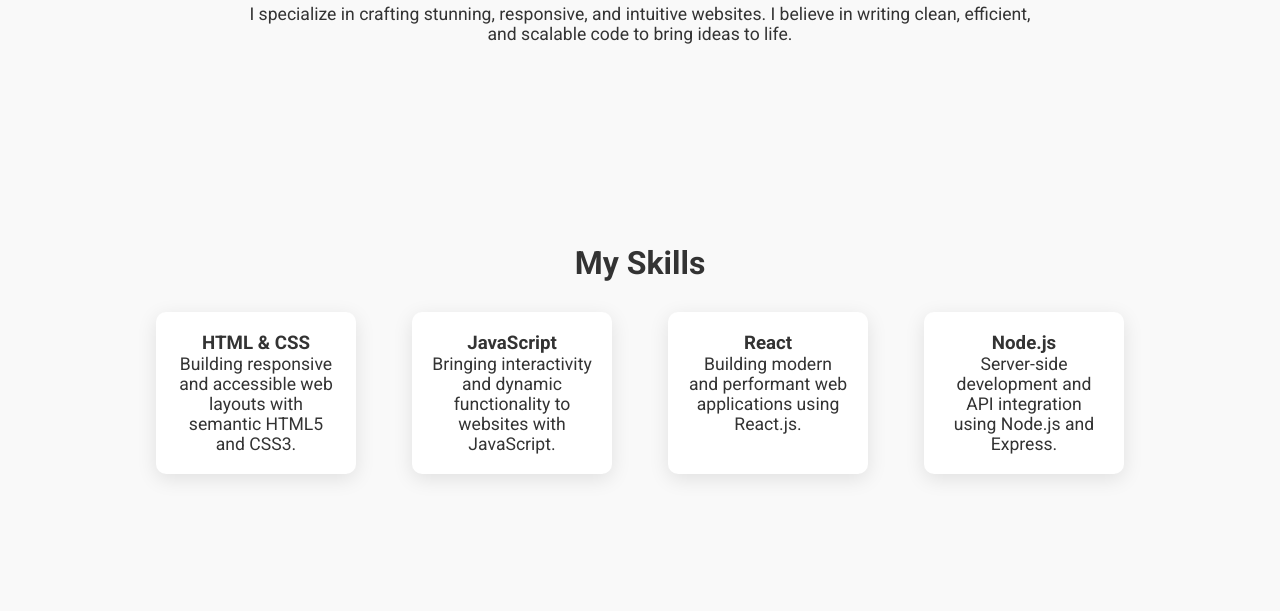
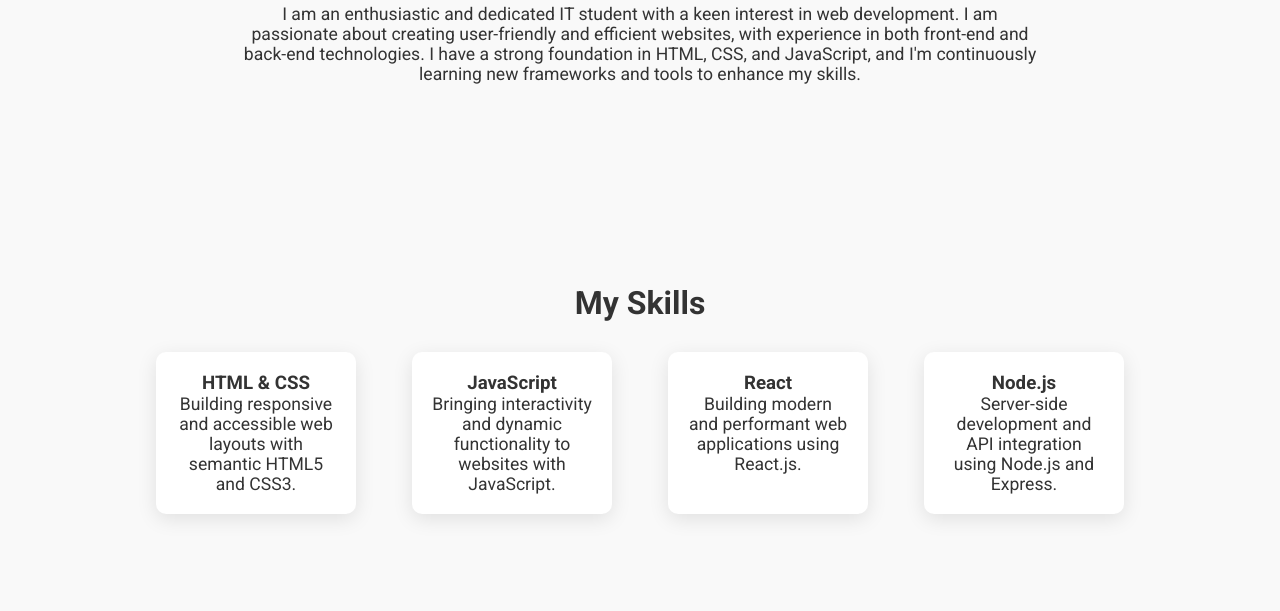
Before and after one commit to mbnandakishor/Portfolio, a plain HTML site: page index.html in a window 1280 px wide. Shown: the part 489-1100 px from the top of the page. Drawn offline with nearby package versions, Linux system fonts and the light colour scheme.

Commit message:
Add files via upload

```diff
--- a/index.html
+++ b/index.html
@@ -42,7 +42,7 @@
     <section id="about">
         <div class="container">
             <h2>About Me</h2>
-            <p>I specialize in crafting stunning, responsive, and intuitive websites. I believe in writing clean, efficient, and scalable code to bring ideas to life.</p>
+            <p>I am an enthusiastic and dedicated IT student with a keen interest in web development. I am passionate about creating user-friendly and efficient websites, with experience in both front-end and back-end technologies. I have a strong foundation in HTML, CSS, and JavaScript, and I'm continuously learning new frameworks and tools to enhance my skills.</p>
         </div>
     </section>
 
@@ -119,9 +119,6 @@
     </div>
 </section>
 
-
-
-
             <!-- Social Media Icons -->
             <section id="contact">
             <div class="social-icons">
```
